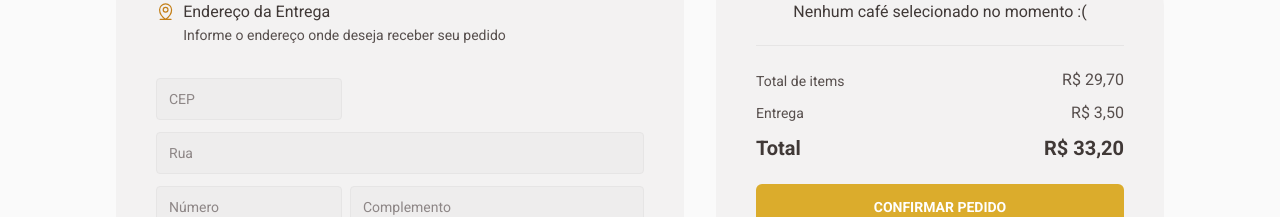
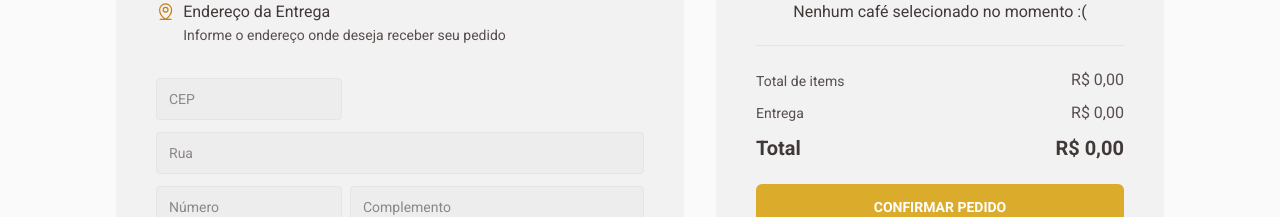
Before and after one commit to LuisRuda/ignite-reactjs-desafio02-coffee-delivery, a React (Vite) app: page /checkout in a window 1280 px wide. Shown: the part 220-437 px from the top of the page. Built offline with nearby package versions, Linux system fonts and the light colour scheme.

Commit message:
feature: sum total in cart

```diff
--- a/src/pages/Checkout/index.tsx
+++ b/src/pages/Checkout/index.tsx
@@ -30,6 +30,12 @@ export function Checkout() {
   function handleRemoveCoffee(coffeeId: string) {
     removeCoffee(coffeeId)
   }
+
+  const totalItems = coffees.reduce((acc, coffee) => {
+    return acc + coffee.price * coffee.amount
+  }, 0)
+  const freightValue = coffees.length > 0 ? 3.5 : 0
+  const totalCart = totalItems + freightValue
 
   return (
     <CheckoutContainer>
@@ -89,15 +95,15 @@ export function Checkout() {
           <TotalContainer>
             <div>
               <span>Total de items</span>
-              <span>R$ 29,70</span>
+              <span>{formCurrency.format(totalItems)}</span>
             </div>
             <div>
               <span>Entrega</span>
-              <span>R$ 3,50</span>
+              <span>{formCurrency.format(freightValue)}</span>
             </div>
             <div>
               <strong>Total</strong>
-              <strong>R$ 33,20</strong>
+              <strong>{formCurrency.format(totalCart)}</strong>
             </div>
             <button type="button">CONFIRMAR PEDIDO</button>
           </TotalContainer>
```
